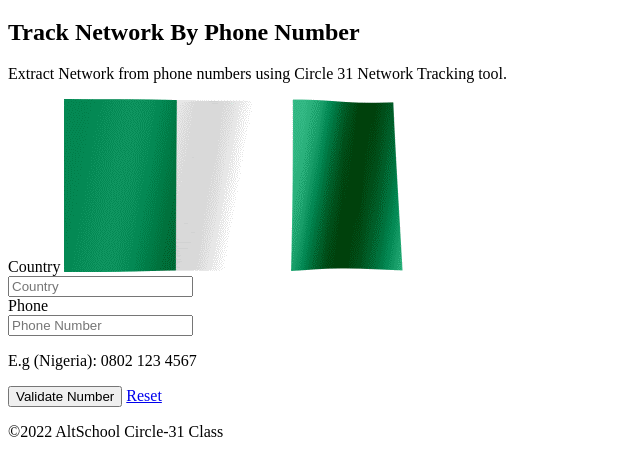
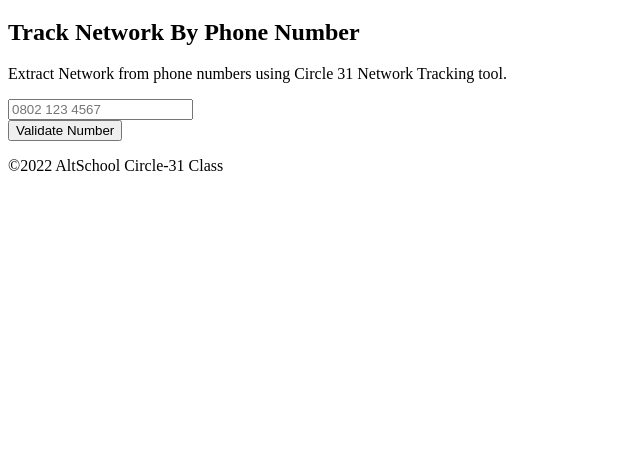
Before and after one commit to Dwezzy/Circle-31-Phonie, a plain HTML site: page index.html in a window 1280 px wide. Shown: the part 42-518 px from the top of the page, without its empty margins (0-640 px from the left). Drawn offline with Linux system fonts and the light colour scheme.

Commit message:
refactored index html file

```diff
--- a/index.html
+++ b/index.html
@@ -4,19 +4,17 @@
     <meta charset="UTF-8">
     <meta http-equiv="X-UA-Compatible" content="IE=edge">
     <meta name="viewport" content="width=device-width, initial-scale=1.0">
+    <link rel="stylesheet" href="./style.css">
     <title>Phonie</title>
-
-    <link rel="stylesheet" href="style.css">
 </head>
 <body>
 
-    <section>
         <header>
           <h4 class="cirle-logo">Circle 31</h4>
         </header>
-    </section>
 
-    <section class="description">
+
+    <section class="topSection">
         <h1>Track Network By Phone Number</h1>
         <p>
           Extract Network from phone numbers using Circle 31 Network Tracking
@@ -24,42 +22,30 @@
         </p>
 </section>
 
-    <section>
-      <form>
-        <div class="country">
-          <label for="country">
-            <div class="form_name">Country <img src="./Flag_of_Nigeria.gif" alt="flag"></div>
-          </label>
-          <input
-            id="country"
-            name="country"
-            type="country"
-            placeholder="Country"
-          />
+<section class="valueSection">
+<div>
+<input type="tel" name="" id="numberInput" placeholder="0802 123 4567">
+</div>
+<div>
+<button type="submit" id="submitButton">Validate Number</button>
+</div>
+<div id="logos">
+
 </div>
 
-        <!-- <section class="network_logo">
-          Logo of Tracked Network will show here😎
-      </section> -->
-        <div class="phone_number">
-          <label for="tel">
-             <div class="form_name">Phone <!-- <img src="./airtel.png" alt="Airtel"> <img src="./mtn.jpg" alt="MTN"> <img src="./glo.jpg" alt="Glo"> <img src="./9mobile.png" alt="9Mobile">  --> </div>
-          </label>
-          <input id="phone" name="phone" type="tel" placeholder="Phone Number" />
-          <p> E.g (Nigeria): 0802 123 4567 </p>
-        </div>
-
-        <div class="submit">
-          <input id="submit" type="submit" value="Validate Number" />
-          <a href="*">Reset</a>
-        </div>
-      </form>
 </section>
-
+<section class="result">
+    <span class="res">
+    </span>
+</section>
 
 <footer>
     <p>&copy;2022 AltSchool Circle-31 Class</p>
   </footer>
+
+</body>
+<script src="script.js"></script>
+</html>
 
     <!-- // ============= EEND DO NOT EDIT ============== // -->
     <script src="index.mjs" type="module"></script>
```
Lines whose indentation alone changed are shown as unchanged.
